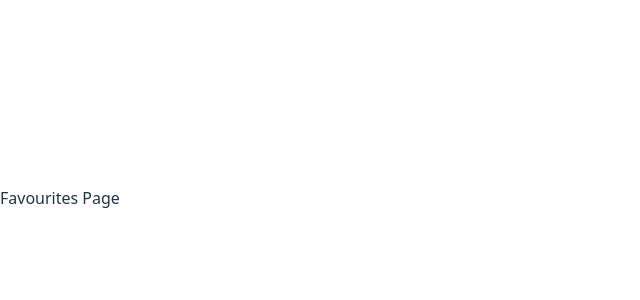
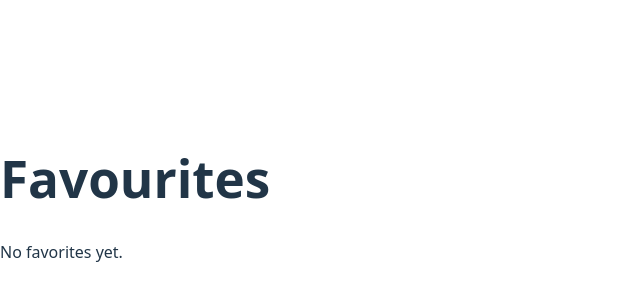
Before and after one commit to VaidehiGoel/global-groove, a React (Vite) app: page /favourites in a window 1280 px wide. Shown: the part 202-502 px from the top of the page, without its empty margins (0-640 px from the left). Built offline with nearby package versions, Linux system fonts and the light colour scheme.

Commit message:
add favourites page logic

```diff
--- a/src/pages/artist.jsx
+++ b/src/pages/artist.jsx
@@ -30,10 +30,28 @@ function Artist() {
 
   if (!artist) return <p>Loading artist…</p>;
 
+function addToFavorites() {
+  const existing =
+    JSON.parse(localStorage.getItem("favorites")) || [];
+
+  // prevent duplicates
+  if (existing.find(a => a.id === artist.id)) return;
+
+  localStorage.setItem(
+    "favorites",
+    JSON.stringify([...existing, artist])
+  );
+
+  alert("Added to favourites!");
+}
+
   return (
     <div>
       <h1>{artist.name}</h1>
       <p>{artist.genres.join(", ")}</p>
+        <button onClick={addToFavorites}>
+  ❤️ Add to Favourites
+</button>
 
       <h3>Top Tracks</h3>
       {tracks.map(track => (
--- a/src/pages/favourites.jsx
+++ b/src/pages/favourites.jsx
@@ -1,9 +1,17 @@
-function Favourites() {
+function Favorites() {
+  const favorites = JSON.parse(localStorage.getItem("favorites")) || [];
+
   return (
     <div>
-      Favourites Page
+      <h1>Favourites</h1>
+
+      {favorites.length === 0 && <p>No favorites yet.</p>}
+
+      {favorites.map(a => (
+        <div key={a.id}>{a.name}</div>
+      ))}
     </div>
   );
 }
 
-export default Favourites;
+export default Favorites;
```
